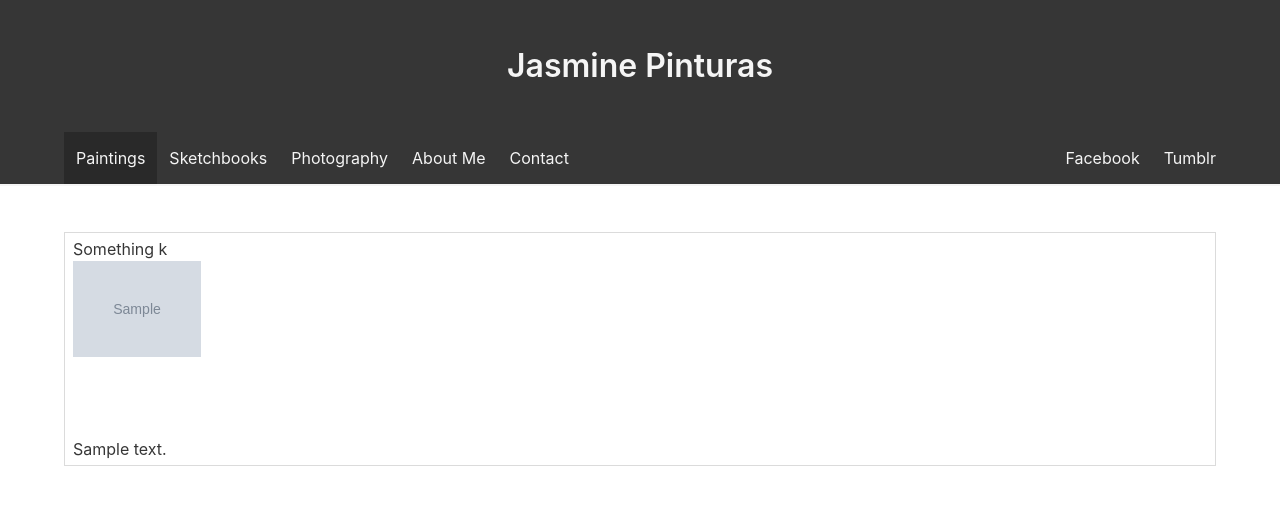
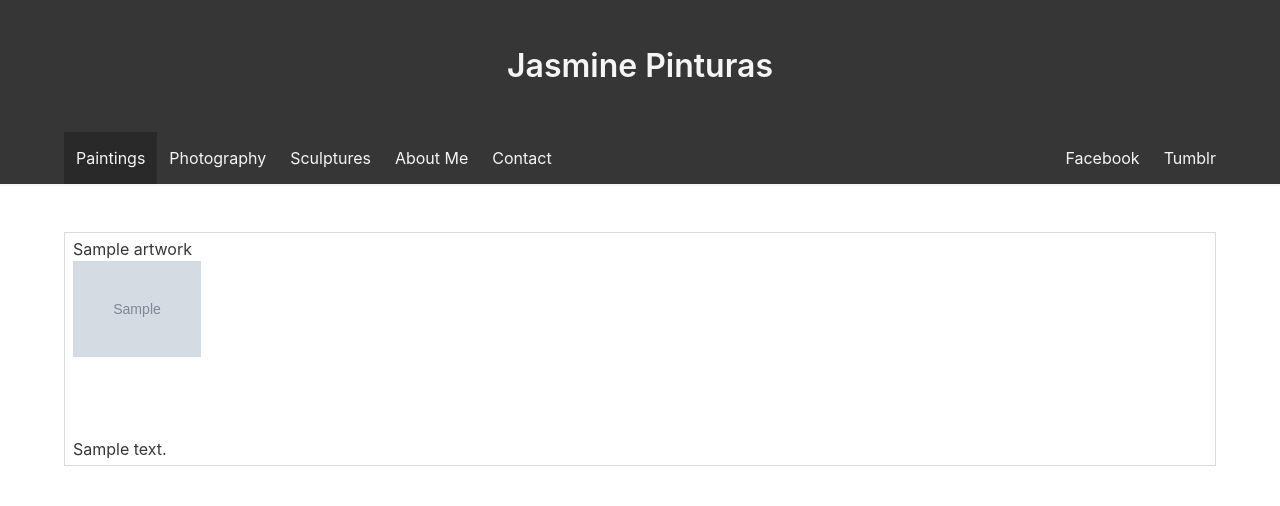
Before and after one commit to CruzNY/art-site, a Django app: page / in a window 1280 px wide. Shown: the top 506 px of the page. Run offline with Django 3.2, Linux system fonts and the light colour scheme; tables that the repository leaves empty hold one stand-in row (values such as "Sample post"); grey boxes marked "Sample" are stand-in pictures.

Commit message:
change max length of title field

```diff
--- a/gallery/models.py
+++ b/gallery/models.py
@@ -5,4 +5,4 @@ from django.db import models
 class ArtWork(models.Model):
     image = models.ImageField(upload_to='images/') #image for the picture
     desc = models.CharField(max_length=200) #this is a descripton of the image
-    title = models.CharField(max_length=30,default="Title")
+    title = models.CharField(max_length=25,default="Title")
--- a/gallery/templates/gallery/home.html
+++ b/gallery/templates/gallery/home.html
@@ -24,8 +24,8 @@
 	  <div id="navMenu" class="navbar-menu has-text-centered">
 	    <div class="navbar-start">
 	      <a class="navbar-item is-active" href="">Paintings</a>
-	      <a class="navbar-item" href="">Sketchbooks</a>
 	      <a class="navbar-item" href="">Photography</a>
+	      <a class="navbar-item" href="">Sculptures</a>
 	      <a class="navbar-item" href="">About Me</a>
 	      <a class="navbar-item" href="">Contact</a>
 	    </div>
@@ -43,7 +43,7 @@
 	  {% for artwork in artworks.all %}
 
 	  <td>
-	    <p>Something k</p>
+	    <p>{{ artwork.title }}</p>
             <figure class="image is-128x128">
 	      <a href=""><img alt="" src="{{ artwork.image.url }}"/></a>
 	    </figure>
```
Also changed, not shown: gallery/migrations/0003_auto_20180608_0237.py (added).
